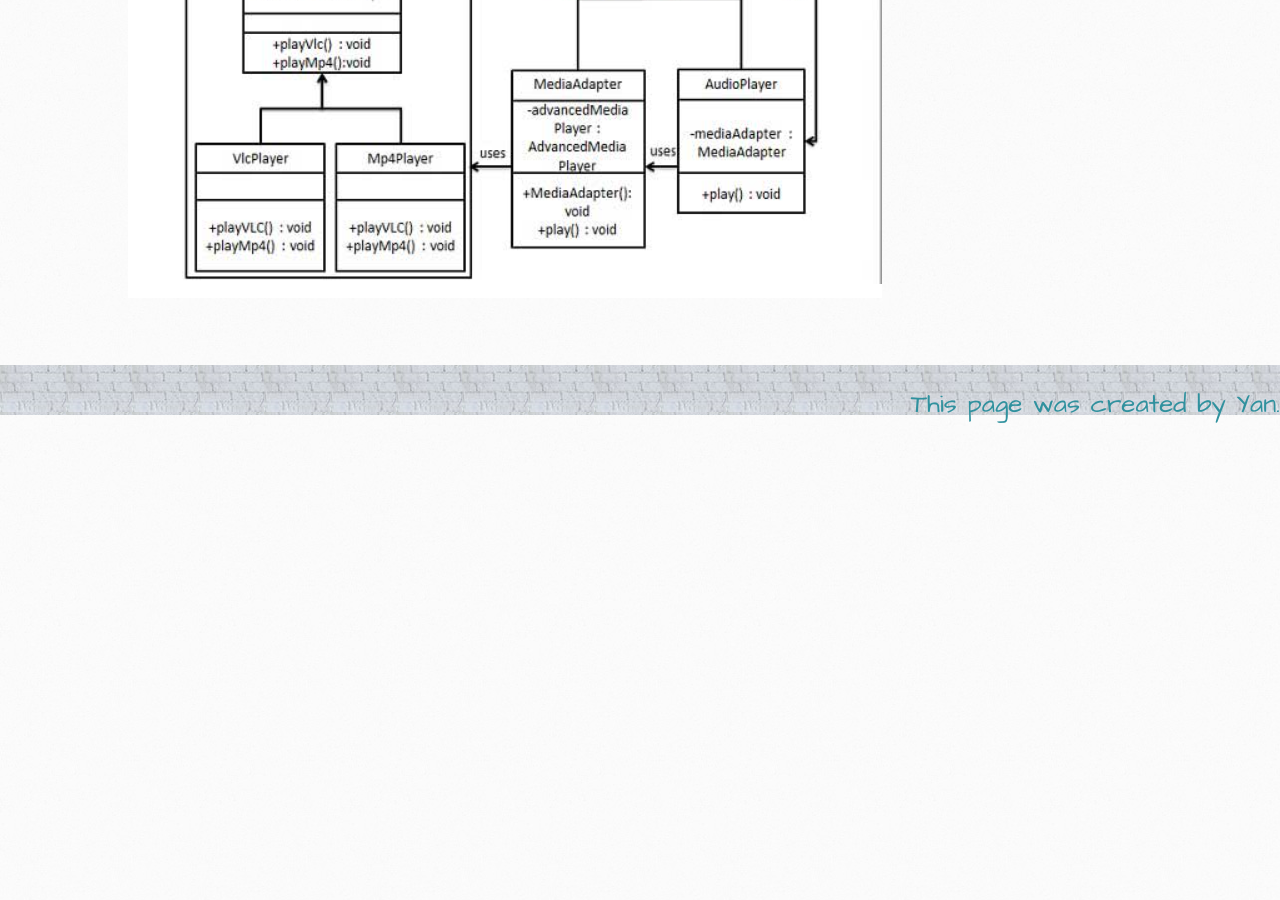
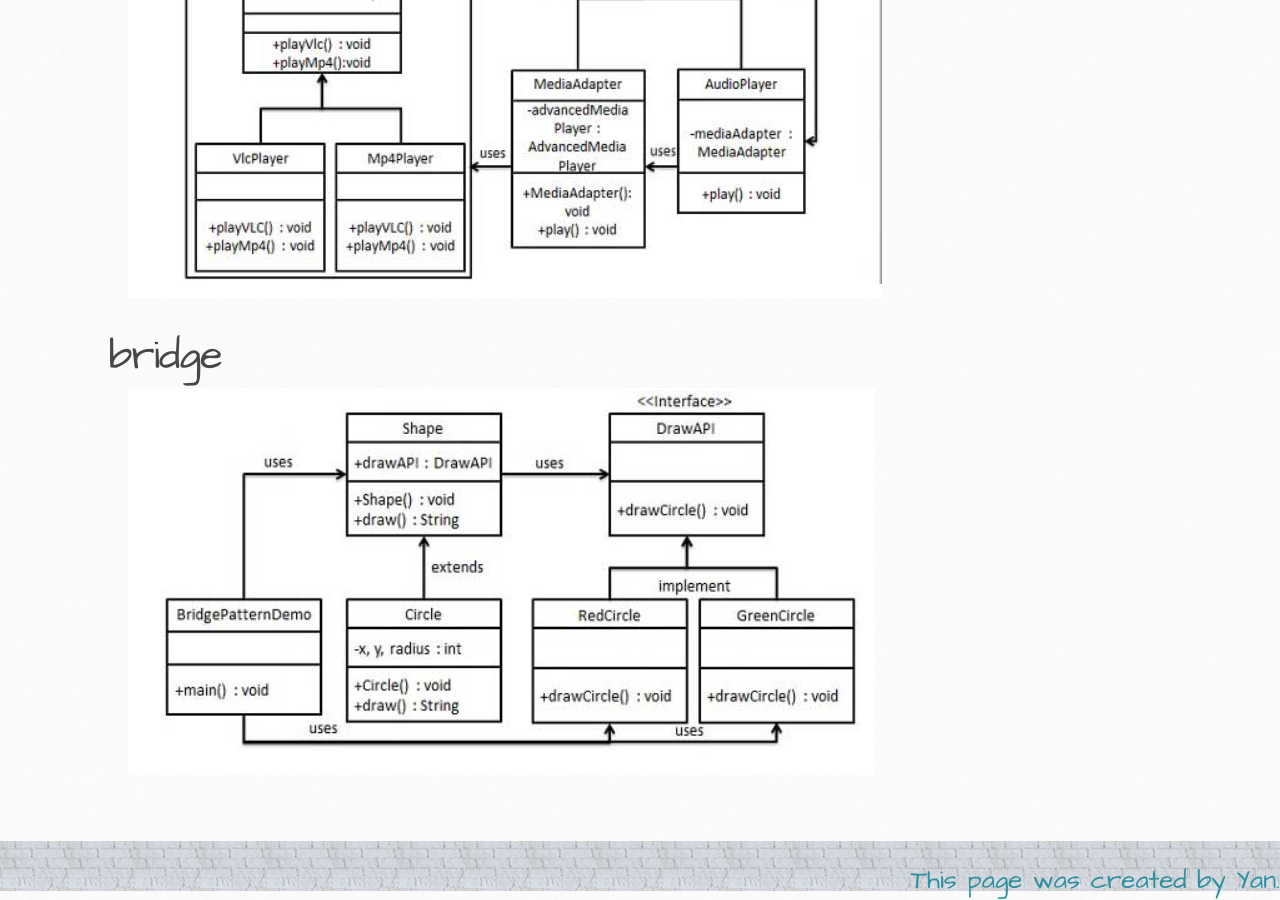
Before and after one commit to itcraftme/itcraftme, a Jekyll site: the page built from docs/it/designpattern.md, in a window 1280 px wide and 900 px high, scrolled down 4602 px. Built offline with Jekyll 4.4.1, drawn with Linux system fonts in a browser that asks for light colours; our own code applies the rules of GitHub Pages for plain Markdown files; before the commit the page ends 5026 px from its top, so only the background shows below that.

Commit message:
add bridge design pattern

```diff
--- a/docs/it/designpattern.md
+++ b/docs/it/designpattern.md
@@ -15,3 +15,5 @@
 ![prototype design pattern](./images/designpattern\prototype.png)
 # adapter
 ![adapter design pattern](./images/designpattern\adapter.png)
+# bridge
+![bridge design pattern](./images/designpattern\bridge.png)
```
Also changed, not shown: docs/it/images/designpattern/bridge.png (added).
